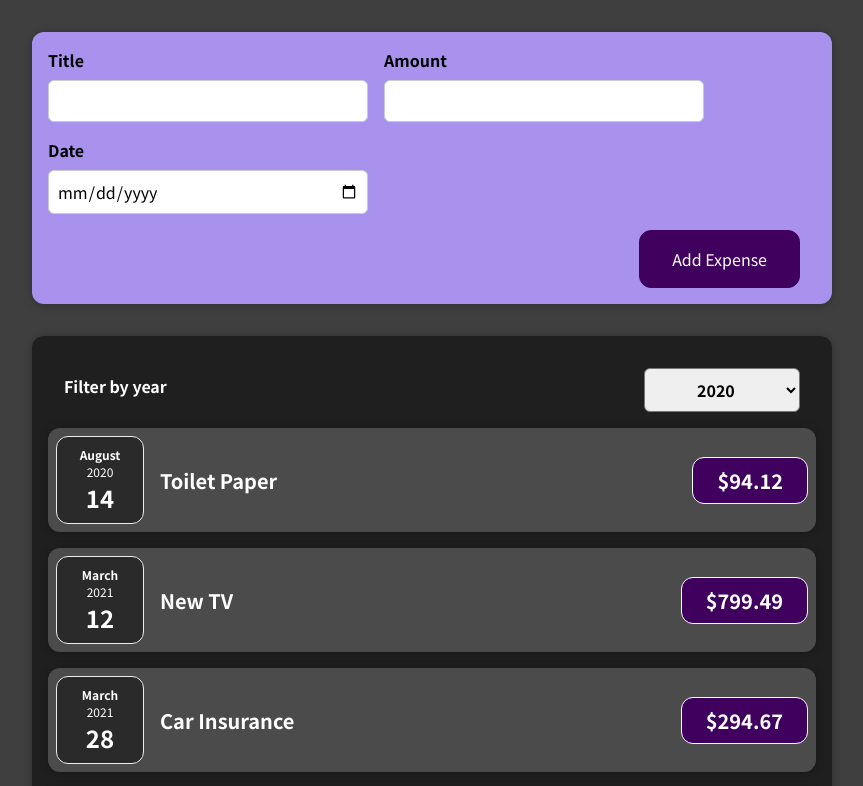
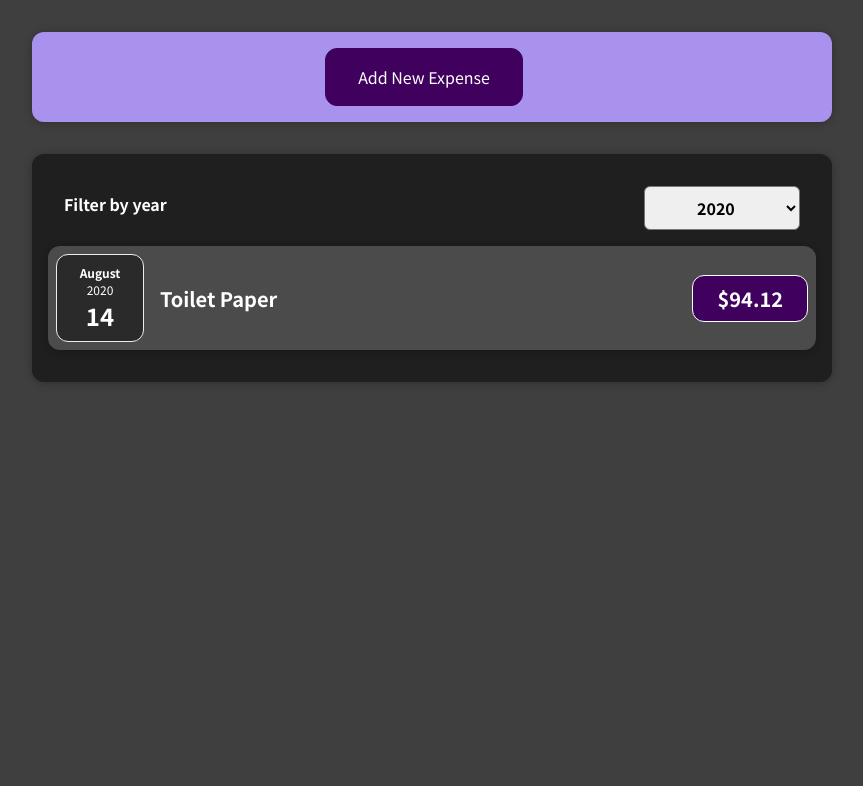
Before and after one commit to vasilvix/react-expense-tracker, a React (Create React App) app: page / in a window 1280 px wide. Shown: the top 786 px of the page, without its empty margins (208-1071 px from the left). Built offline with nearby package versions, Linux system fonts and the light colour scheme.

Commit message:
Improved New Expense form behaviour

```diff
--- a/src/App.js
+++ b/src/App.js
@@ -1,10 +1,9 @@
-import React from "react";
+import React, { useState } from "react";
 
 import NewExpense from "./components/NewExpense/NewExpense";
 import Expenses from "./components/Expenses/Expenses";
 
-const App = () => {
-  const expenses = [
+const DUMMY_DATA = [
   {
     id: "e1",
     title: "Toilet Paper",
@@ -26,9 +25,13 @@ const App = () => {
   },
 ];
 
+const App = () => {
+  const [expenses, setExpenses] = useState(DUMMY_DATA);
+
   const addExpenseHandler = (expense) => {
-    console.log("In App.js");
-    console.log(expense);
+    setExpenses((prevState) => {
+      return [expense, ...prevState];
+    });
   };
 
   return (
--- a/src/components/Expenses/ExpenseItem.js
+++ b/src/components/Expenses/ExpenseItem.js
@@ -6,6 +6,7 @@ import "./ExpenseItem.css";
 
 const ExpenseItem = (props) => {
   return (
+    <li>
       <Card className="expense-item">
         <ExpenseDate date={props.date} />
         <div className="expense-item__description">
@@ -13,6 +14,7 @@ const ExpenseItem = (props) => {
           <div className="expense-item__price">${props.amount}</div>
         </div>
       </Card>
+    </li>
   );
 };
 
--- a/src/components/Expenses/Expenses.js
+++ b/src/components/Expenses/Expenses.js
@@ -1,16 +1,19 @@
 import React, { useState } from "react";
 
 import Card from "../IU/Card";
-import ExpenseItem from "./ExpenseItem";
 import ExpenseFilter from "./ExpensesFilter";
+import ExpensesList from "./ExpensesList";
 import "./Expenses.css";
 
 const Expenses = (props) => {
   const [filteredYear, setFilterYear] = useState("2020");
   const filterChangeHandler = (selectedYear) => {
     setFilterYear(selectedYear);
-    console.log(selectedYear)
   };
+
+  const filteredExpenses = props.items.filter(({ date }) => {
+    return date.getFullYear().toString() === filteredYear;
+  });
 
   return (
       <Card className="expenses">
@@ -18,26 +21,7 @@ const Expenses = (props) => {
           selected={filteredYear}
           onChangeFilter={filterChangeHandler}
         />
-      <ExpenseItem
-        title={props.items[0].title}
-        amount={props.items[0].amount}
-        date={props.items[0].date}
-      />
-      <ExpenseItem
-        title={props.items[1].title}
-        amount={props.items[1].amount}
-        date={props.items[1].date}
-      />
-      <ExpenseItem
-        title={props.items[2].title}
-        amount={props.items[2].amount}
-        date={props.items[2].date}
-      />
-      <ExpenseItem
-        title={props.items[3].title}
-        amount={props.items[3].amount}
-        date={props.items[3].date}
-      />
+        <ExpensesList items={filteredExpenses} />
       </Card>
   );
 };
--- /dev/null
+++ b/src/components/Expenses/ExpensesList.css
@@ -0,0 +1,9 @@
+.expenses-list {
+  list-style: none;
+  padding: 0;
+}
+
+.expenses-list__fallback {
+  color: white;
+  text-align: center;
+}
--- /dev/null
+++ b/src/components/Expenses/ExpensesList.js
@@ -0,0 +1,20 @@
+import React from "react";
+
+import ExpenseItem from "./ExpenseItem";
+import "./ExpensesList.css";
+
+const ExpensesList = (props) => {
+  if (props.items.length === 0) {
+    return <h2 className="expenses-list__fallback">Found no expenses.</h2>;
+  }
+
+  return (
+    <ul className="expenses-list">
+      {props.items.map(({ id, title, amount, date }) => (
+        <ExpenseItem key={id} title={title} amount={amount} date={date} />
+      ))}
+    </ul>
+  );
+};
+
+export default ExpensesList;
--- a/src/components/NewExpense/ExpenseForm.js
+++ b/src/components/NewExpense/ExpenseForm.js
@@ -89,7 +89,14 @@ const ExpenseForm = (props) => {
         </div>
       </div>
       <div className="new-expense__actions">
-        <button type="submit">Add Expense</button>
+        <span>
+          <button type="button" onClick={props.onCancel}>
+            Cancel
+          </button>
+        </span>
+        <span>
+          <button type="submit">Add Expense</button>
+        </span>
       </div>
     </form>
   );
--- a/src/components/NewExpense/NewExpense.js
+++ b/src/components/NewExpense/NewExpense.js
@@ -1,20 +1,39 @@
-import React from "react";
+import React, { useState } from "react";
 
 import ExpenseFrom from "./ExpenseForm";
 import "./NewExpense.css";
 
 const NewExpense = (props) => {
+  const [isEditing, setIsEditing] = useState(false);
+
   const saveExpenseDataHandler = (enteredExpenseData) => {
     const expenseData = {
       ...enteredExpenseData,
       id: Math.random().toString(),
     };
     props.onAddExpense(expenseData);
+    setIsEditing(true);
+  };
+
+  const startEditingHandler = () => {
+    setIsEditing(true);
+  };
+
+  const stopEditingHandler = () => {
+    setIsEditing(false);
   };
 
   return (
     <div className="new-expense">
-      <ExpenseFrom onSaveExpenseData={saveExpenseDataHandler} />
+      {!isEditing && (
+        <button onClick={startEditingHandler}>Add New Expense</button>
+      )}
+      {isEditing && (
+        <ExpenseFrom
+          onSaveExpenseData={saveExpenseDataHandler}
+          onCancel={stopEditingHandler}
+        />
+      )}
     </div>
   );
 };
```
Also changed, not shown: src/components/Chart/Chart.css (added, +9 -0 lines), src/components/Chart/ChartBar.css (added, +30 -0 lines), src/components/Chart/Chart.js (added), src/components/Chart/ChartBar.js (added), 1 other file (tests, documents, lock files or other folders). Lines whose indentation alone changed are shown as unchanged.
